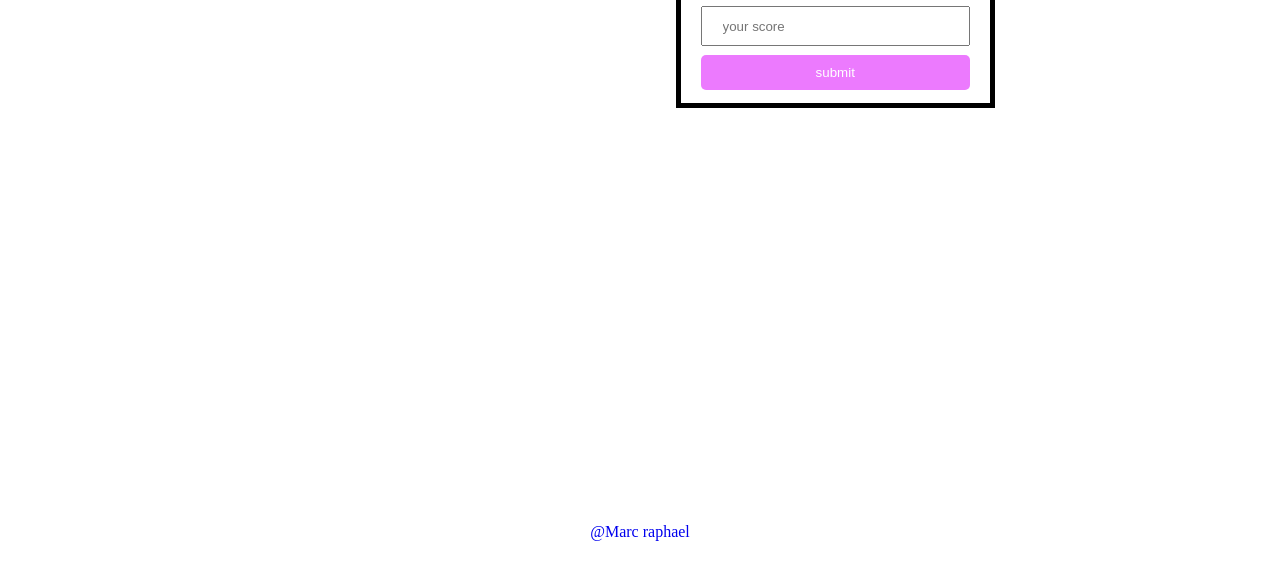
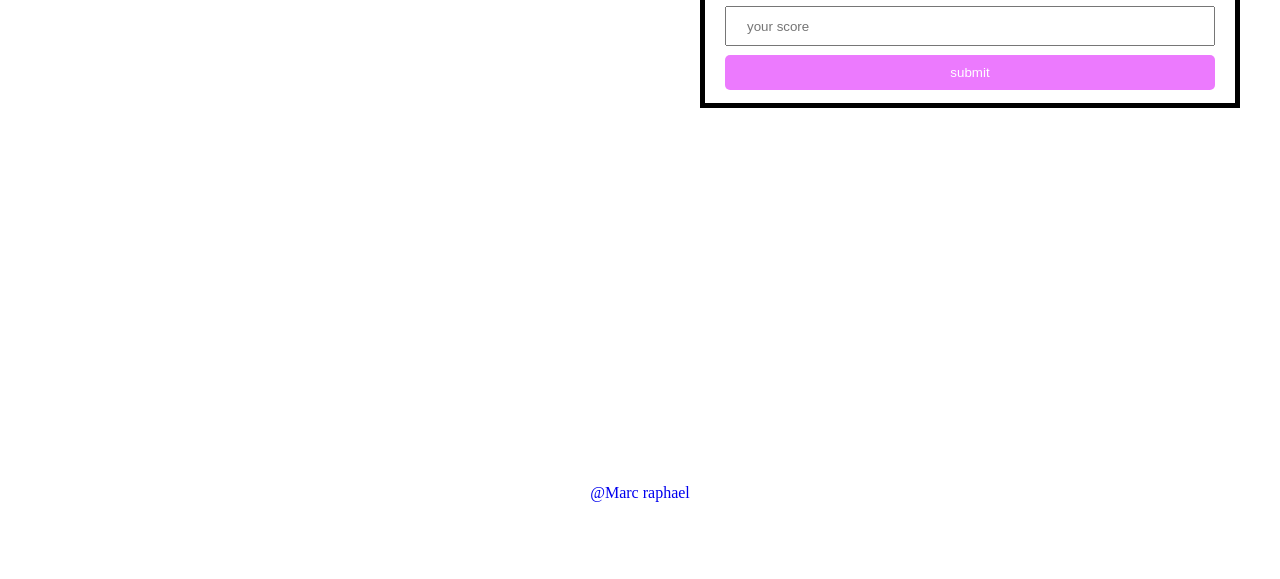
Before and after one commit to Marcraphael12/Leaderboard, a website built with webpack: page src/index.html in a window 1280 px wide. Shown: the part 215-794 px from the top of the page. Built offline with nearby package versions, Linux system fonts and the light colour scheme; no server answers; files whose address does not match are found by name.

Commit message:
styles/_global: Update the padding and the height of main

```diff
--- a/src/styles/_global.scss
+++ b/src/styles/_global.scss
@@ -14,9 +14,9 @@ body {
 
 main {
   width: 100%;
-  max-width: 46.875rem;
-  height: 80%;
+  height: 75%;
   padding: $global-padding;
+  background: $white;
 }
 
 a {
@@ -61,4 +61,6 @@ button {
 footer {
   width: 100%;
   height: 10%;
+  background-color: $white;
+  border-radius: 10px;
 }
```
